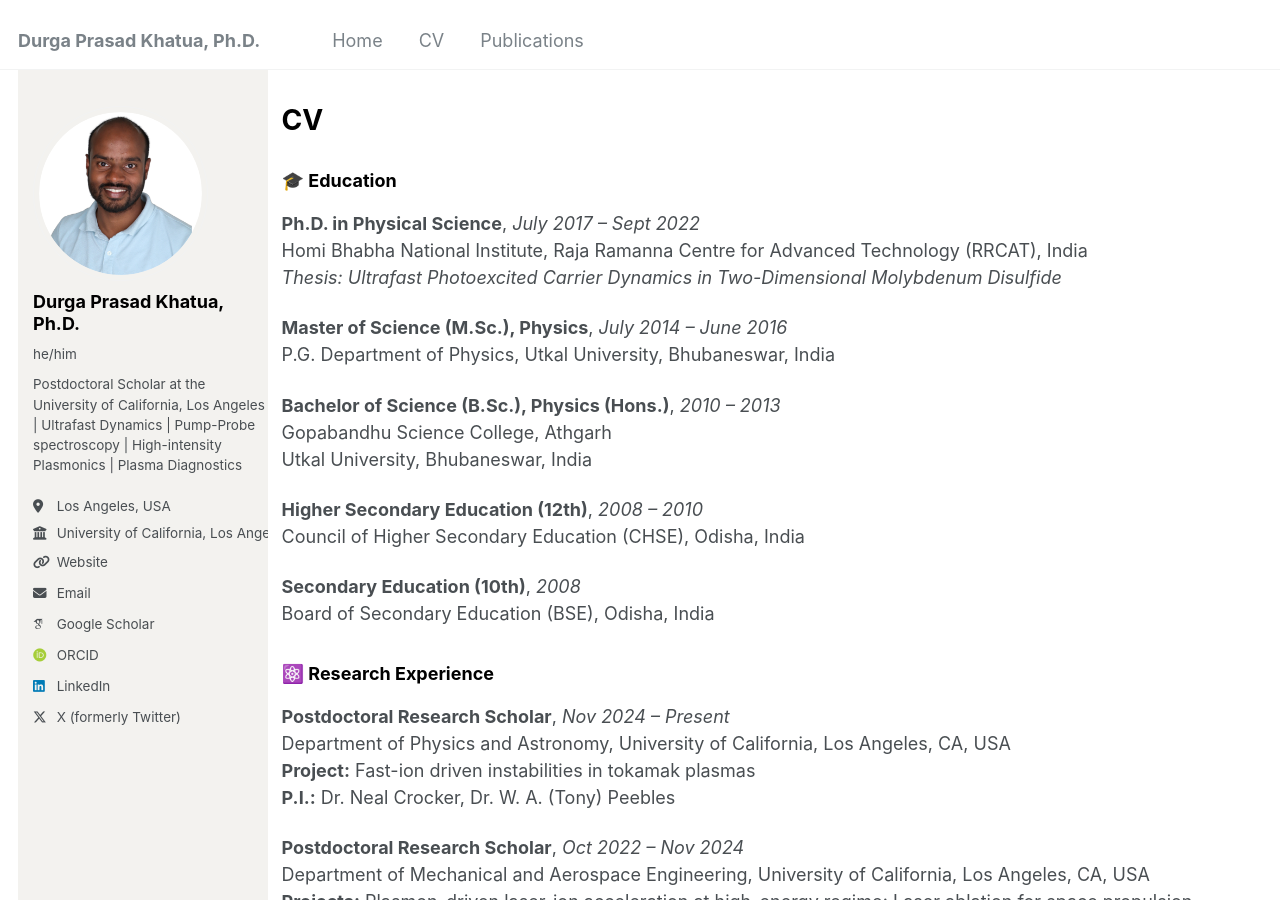
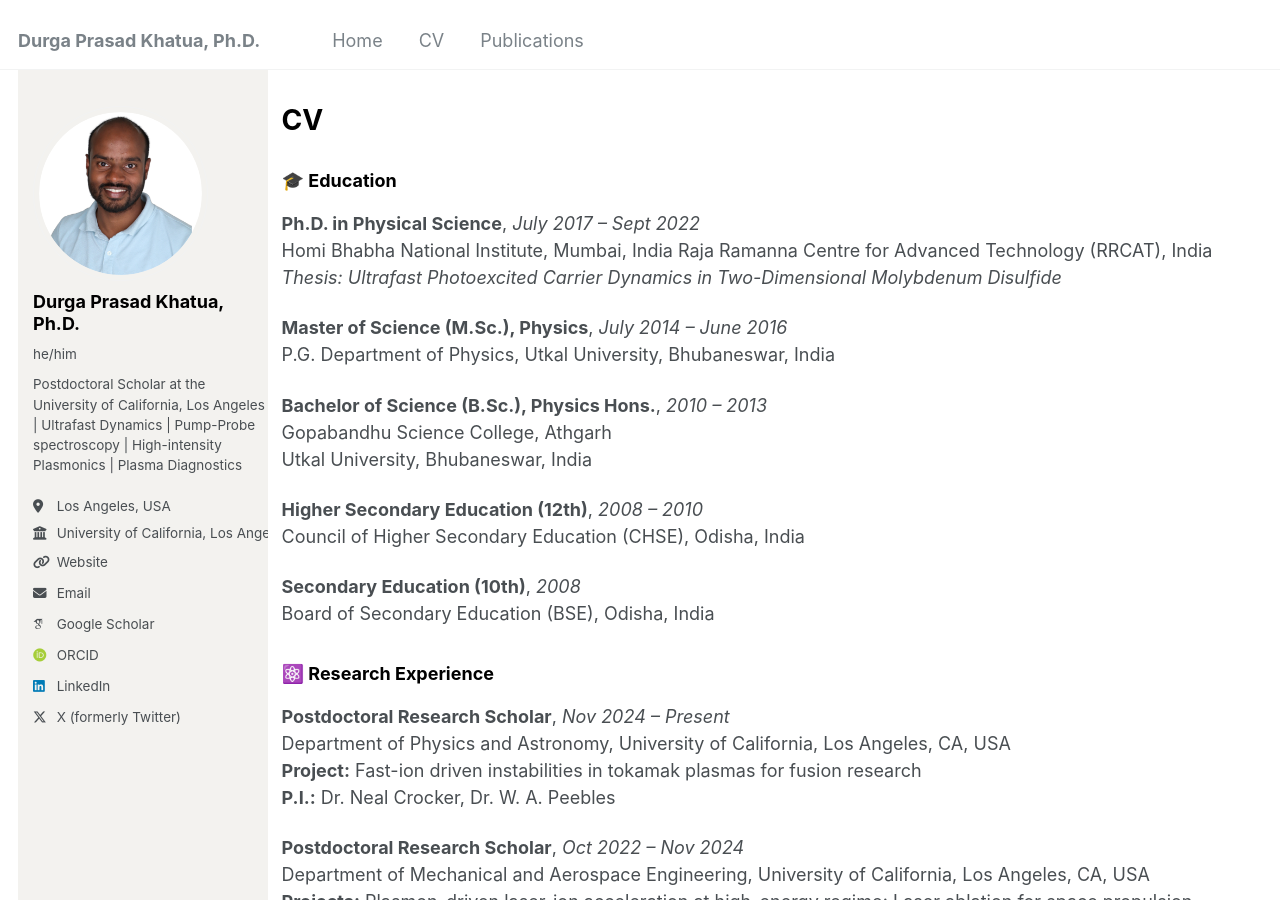
Before and after one commit to Khatua03/DurgaPrasadKhatua.github.io, a Jekyll site: the page built from _pages/cv.md, in a window 1280 px wide and 900 px high. Built offline with Jekyll 4.4.1, drawn with Linux system fonts in a browser that asks for light colours; some web fonts are replaced; some of the changed text lies outside the part shown.

Commit message:
Update cv.md

```diff
--- a/_pages/cv.md
+++ b/_pages/cv.md
@@ -12,13 +12,14 @@ redirect_from:
 ### 🎓 Education
 
 **Ph.D. in Physical Science**, *July 2017 – Sept 2022*
-Homi Bhabha National Institute, Raja Ramanna Centre for Advanced Technology (RRCAT), India
+Homi Bhabha National Institute, Mumbai, India
+Raja Ramanna Centre for Advanced Technology (RRCAT), India
 *Thesis: Ultrafast Photoexcited Carrier Dynamics in Two-Dimensional Molybdenum Disulfide*
 
 **Master of Science (M.Sc.), Physics**, *July 2014 – June 2016*
 P.G. Department of Physics, Utkal University, Bhubaneswar, India
 
-**Bachelor of Science (B.Sc.), Physics (Hons.)**, *2010 – 2013*
+**Bachelor of Science (B.Sc.), Physics Hons.**, *2010 – 2013*
 Gopabandhu Science College, Athgarh
 Utkal University, Bhubaneswar, India
 
@@ -32,8 +33,8 @@ Board of Secondary Education (BSE), Odisha, India
 
 **Postdoctoral Research Scholar**, *Nov 2024 – Present*
 Department of Physics and Astronomy, University of California, Los Angeles, CA, USA
-**Project:** Fast-ion driven instabilities in tokamak plasmas
-**P.I.:** Dr. Neal Crocker, Dr. W. A. (Tony) Peebles
+**Project:** Fast-ion driven instabilities in tokamak plasmas for fusion research
+**P.I.:** Dr. Neal Crocker, Dr. W. A. Peebles
 
 **Postdoctoral Research Scholar**, *Oct 2022 – Nov 2024*
 Department of Mechanical and Aerospace Engineering, University of California, Los Angeles, CA, USA
@@ -149,6 +150,8 @@ P.G. Department of Physics, Utkal University, Bhubaneswar, India
 - **Senior Merit Scholarship**
   *Govt. of Odisha, India — 2011–2013*
 
+- **National rural talent scholarship**
+  *Board of secondary education, Odisha, India — 2006*
 ---
 
 ### 🌐 Professional Service
```
Also changed, not shown: other parts of _pages/cv.md (+1 -1 lines).
